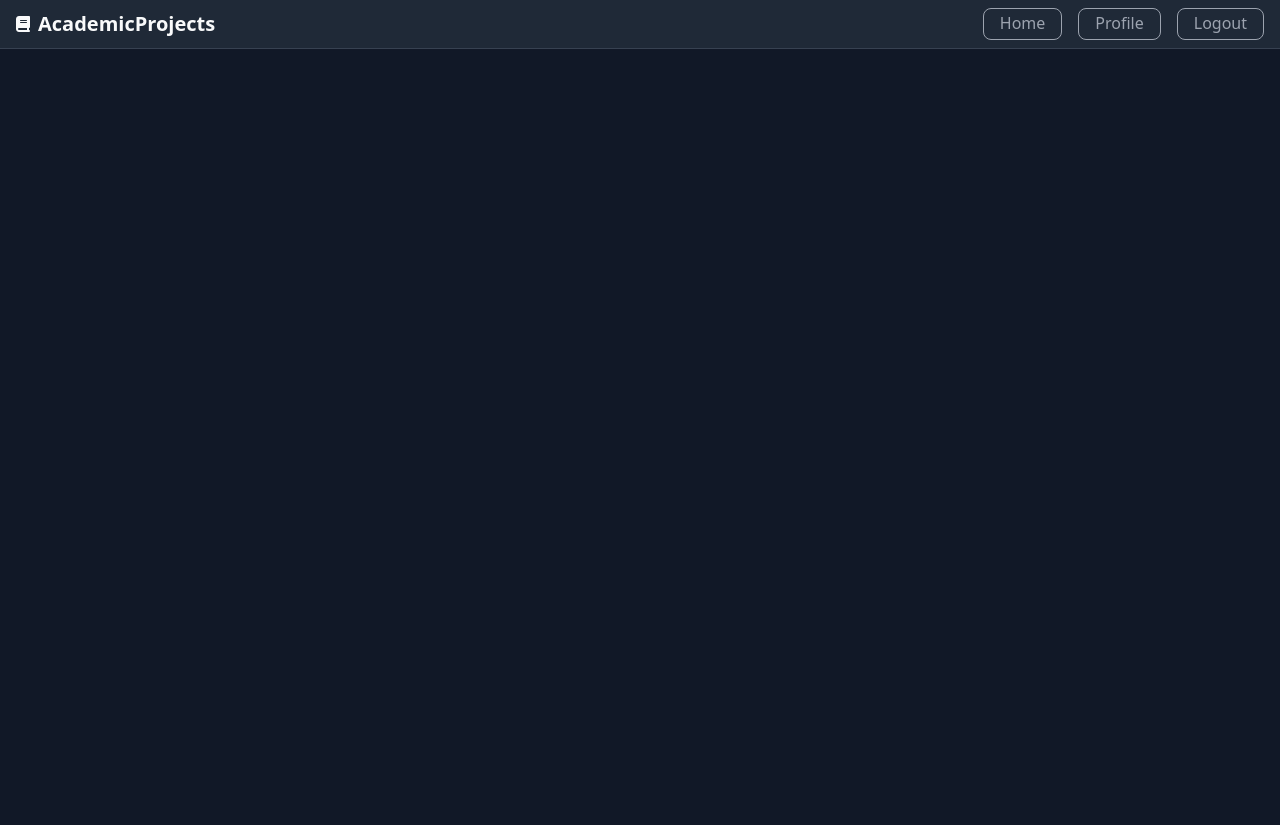
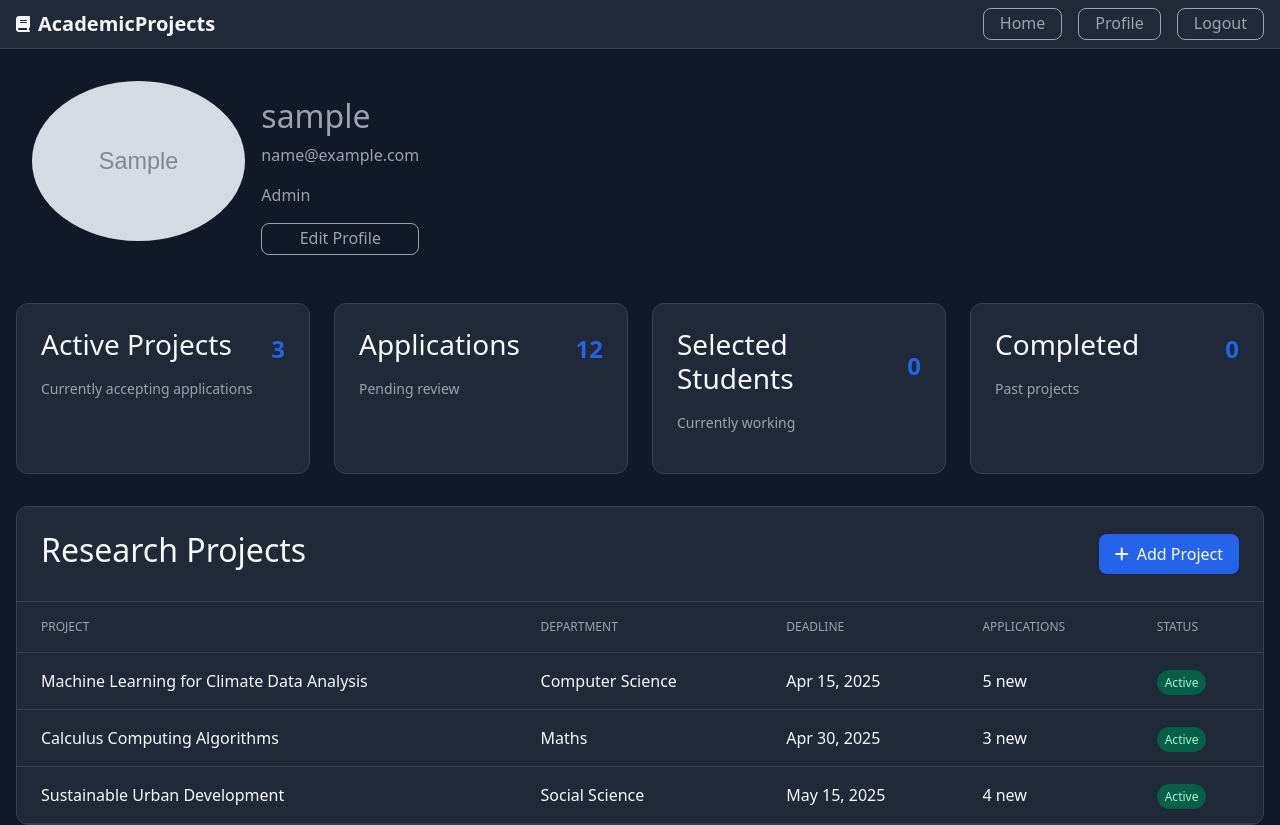
Before and after one commit to HutanshSharma/Academic-Project-Portal, a Flask app: page /profile in a window 1280 px wide. Before the commit the page ends 49 px from the top, so only its background shows below. Run offline with Flask 3, Linux system fonts and the light colour scheme; a user stored in the database is signed in; tables that the repository leaves empty hold one stand-in row (values such as "Sample post"); grey boxes marked "Sample" are stand-in pictures; some libraries are stand-ins or nearby versions.

Commit message:
database_created

```diff
--- a/Project/routes.py
+++ b/Project/routes.py
@@ -33,21 +33,28 @@ def login():
     form=login_form()
     if form.validate_on_submit():
         user=User.query.filter_by(email=form.email.data).first()
-        if user and bcrypt.check_password_hash(user.password,form.password.data):
+        print(form.category.data)
+        if user and bcrypt.check_password_hash(user.password,form.password.data) and user.role==form.category.data[0]:
             login_user(user,remember=False)
-            flash("You have been logged in","success")
+            flash("You have been logged in successfully","success")
             return redirect(url_for("home"))
         else:
-            flash("Login unsuccessful","danger")
+            flash("Login unsuccessful check your details","danger")
     return render_template("login.html",title="Login",form=form)
 
 @app.route("/logout")
 @login_required
 def logout():
     logout_user()
-    return redirect(url_for("home"))
+    return redirect(url_for("login"))
 
 @app.route("/profile")
 @login_required
 def profile():
-    return render_template("profile.html",title=current_user.username)
+    img_src=url_for("static",filename="/profile_pics/"+current_user.profile_picture)
+    return render_template("profile.html",title=current_user.username,img_src=img_src)
+
+@app.route("/update_profile")
+@login_required
+def update_profile():
+    return render_template("update_profile.html",title=current_user.username)
--- a/Project/static/sign-in-up.css
+++ b/Project/static/sign-in-up.css
@@ -9,7 +9,7 @@
     display: flex;
     align-items: center;
     justify-content: center;
-    padding: 1.3rem;
+    padding-top: 1.3rem;
 }
 
 .form-group {
--- a/Project/static/styles.css
+++ b/Project/static/styles.css
@@ -61,9 +61,10 @@
     gap: 1rem;
   }
 
-  nav a {
+  .button {
     color: var(--color-text-secondary);
     text-decoration: none;
+    text-align: center;
     height: 2rem;
     padding: 0.125rem 1rem;
     border-radius: 0.5rem;
@@ -72,7 +73,7 @@
     transition: all 0.2s;
   }
 
-  nav a:hover {
+  .button:hover {
     color: var(--color-text);
     text-decoration: none;
     background-color: var(--color-primary);
@@ -289,16 +290,19 @@
     background-color: var(--color-primary-hover);
   }
 
-  .dashboard-header {
-    margin-bottom: 2rem;
+  .profile-header {
+    margin: 2rem 0 2rem 1rem;
+    display: flex;
+  }
+  .profile-header img{
+    height: 10rem
   }
 
-  .dashboard-header h1 {
-    font-size: 1.875rem;
-    margin-bottom: 0.5rem;
-  }
-
-  .dashboard-header p {
+  .details {
+    padding: 1rem;
+    display: flex;
+    flex-direction: column;
+    justify-content: space-between;
     color: var(--color-text-secondary);
   }
 
--- a/Project/templates/layout.html
+++ b/Project/templates/layout.html
@@ -25,13 +25,13 @@
             <span>AcademicProjects</span>
         </div>
         <nav>
-            <a href="{{url_for('home')}}">Home</a>
+            <a class="button" href="{{url_for('home')}}">Home</a>
             {% if current_user.is_authenticated %}
-                <a href="{{url_for('profile')}}">Profile</a>
-                <a href="{{url_for('logout')}}">Logout</a>
+                <a class="button" href="{{url_for('profile')}}">Profile</a>
+                <a class="button" href="{{url_for('logout')}}">Logout</a>
             {% else %}
-                <a href="{{url_for('register')}}">Register</a>
-                <a href="{{url_for('login')}}">Login</a>
+                <a class="button" href="{{url_for('register')}}">Register</a>
+                <a class="button" href="{{url_for('login')}}">Login</a>
             {% endif %}
         </nav>
         </div>
--- a/Project/templates/profile.html
+++ b/Project/templates/profile.html
@@ -1,3 +1,95 @@
 {% extends "layout.html" %}
 {% block content %}
+    <main class="container dashboard">
+    <div class="profile-header">
+      <img class="rounded-circle account-img" src="{{img_src}}">
+      <div class="details">
+        <h2>{{current_user.username}}</h2>
+        <p>{{current_user.email}}</p>
+        <p>{{current_user.role.capitalize()}}</p>
+        <a class="button" href="{{url_for('update_profile')}}">Edit Profile</a>
+      </div>
+    </div>
+
+    <div class="stats-grid">
+      <div class="stat-card">
+        <div class="stat-content">
+          <h3>Active Projects</h3>
+          <span class="stat-number">3</span>
+        </div>
+        <p>Currently accepting applications</p>
+      </div>
+
+      <div class="stat-card">
+        <div class="stat-content">
+          <h3>Applications</h3>
+          <span class="stat-number">12</span>
+        </div>
+        <p>Pending review</p>
+      </div>
+
+      <div class="stat-card">
+        <div class="stat-content">
+          <h3>Selected Students</h3>
+          <span class="stat-number">0</span>
+        </div>
+        <p>Currently working</p>
+      </div>
+
+      <div class="stat-card">
+        <div class="stat-content">
+          <h3>Completed</h3>
+          <span class="stat-number">0</span>
+        </div>
+        <p>Past projects</p>
+      </div>
+    </div>
+
+    <div class="projects-table-container">
+      <div class="table-header">
+        <h2>Research Projects</h2>
+        <button class="btn-primary" >
+          <i class="fa-solid fa-plus"></i>
+           <a class="workable-button" href="teachersform.html">Add Project</a>
+        </button>
+      </div>
+
+      <div class="table-responsive">
+        <table>
+          <thead>
+            <tr>
+              <th>Project</th>
+              <th>Department</th>
+              <th>Deadline</th>
+              <th>Applications</th>
+              <th>Status</th>
+            </tr>
+          </thead>
+          <tbody>
+            <tr>
+              <td>Machine Learning for Climate Data Analysis</td>
+              <td>Computer Science</td>
+              <td>Apr 15, 2025</td>
+              <td>5 new</td>
+              <td><span class="status-badge active">Active</span></td>
+            </tr>
+            <tr>
+              <td>Calculus Computing Algorithms</td>
+              <td>Maths</td>
+              <td>Apr 30, 2025</td>
+              <td>3 new</td>
+              <td><span class="status-badge active">Active</span></td>
+            </tr>
+            <tr>
+              <td>Sustainable Urban Development</td>
+              <td>Social Science</td>
+              <td>May 15, 2025</td>
+              <td>4 new</td>
+              <td><span class="status-badge active">Active</span></td>
+            </tr>
+          </tbody>
+        </table>
+      </div>
+    </div>
+  </main>
 {% endblock content %}
--- /dev/null
+++ b/Project/templates/update_profile.html
@@ -0,0 +1,3 @@
+{% extends "layout.html" %}
+{% block content %}
+{% endblock content %}
```
Also changed, not shown: Project/forms.py (+12 -1 lines), Project/models.py (+50 -1 lines), Project/templates/Proff.html (deleted, +0 -115 lines), Project/static/profile_pics/default.png (added), instance/user.db.
